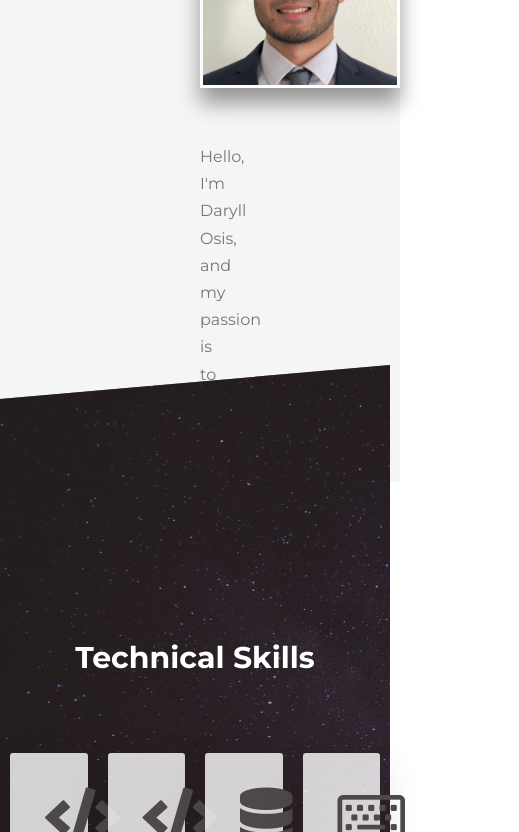
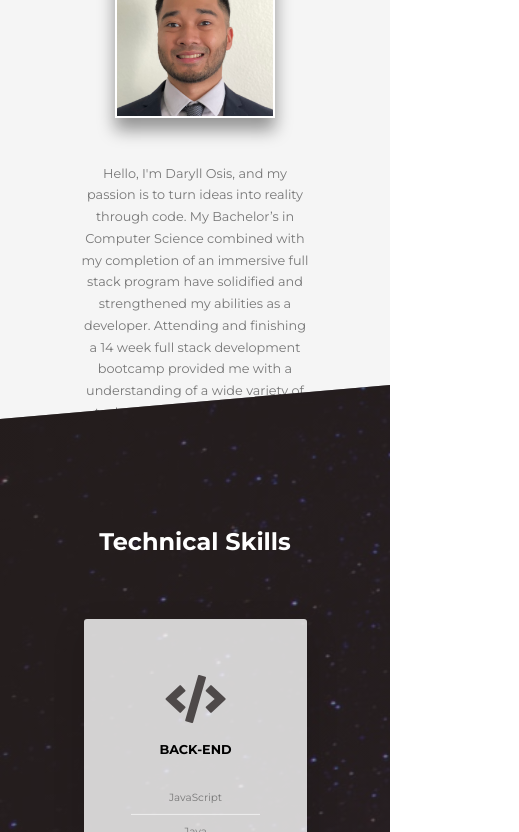
Before and after one commit to dirtyhoops/portfolio-updated, a website: page index.html in a window 390 px wide. Shown: the part 1168-2000 px from the top of the page, 519 px wide, since content can reach past the window. Drawn offline with nearby package versions, Linux system fonts and the light colour scheme.

Commit message:
added some media queries

```diff
--- a/index.html
+++ b/index.html
@@ -255,8 +255,7 @@
               </div>
             </div>
           </div>
-        </div>
-        <div class="row">
+
           <div class="col-1-of-3">
             <div class="project project__animation--4">
               <div class="project__side project__side--front">
--- a/sass/abstracts/_mixins.scss
+++ b/sass/abstracts/_mixins.scss
@@ -12,3 +12,48 @@
   left: 50%;
   transform: translate(-50%, -50%);
 }
+
+// MEDIA QUERY MANAGER
+/*
+0 - 600px:      Phone
+600-900px:      Table portrait
+900-1200px:     Table landscape
+1200-1800px:    Is where our normal styles apply
+1800px + :      Big desktop
+
+$breakpoint argument choices:
+- phone
+- tab-portrait
+- tab-lanscape
+- big-desktop
+
+ORDER: Base + typography > general layout + grid > page layout > components
+
+1em = 16px
+*/
+
+@mixin respond($breakpoint) {
+  @if $breakpoint == phone {
+    @media (max-width: 37.5em) {
+      @content;
+    } // 37.5em = 600px
+  }
+
+  @if $breakpoint == tab-portrait {
+    @media (max-width: 56.25em) {
+      @content;
+    } // 900px
+  }
+
+  @if $breakpoint == tab-landscape {
+    @media (max-width: 75em) {
+      @content;
+    } // 1200px
+  }
+
+  @if $breakpoint == big-desktop {
+    @media (min-width: 112.5em) {
+      @content;
+    } // 1800px
+  }
+}
--- a/sass/abstracts/_variables.scss
+++ b/sass/abstracts/_variables.scss
@@ -17,6 +17,7 @@ $default-font-size: 1.6rem;
 // GRID ----- put 0 gutter mostly for the grid for the project
 $grid-width: 114rem;
 $gutter-vertical: 0rem;
+$gutter-vertical-small: 3rem;
 $gutter-horizontal: 0rem;
 
 // FONT
--- a/sass/base/_base.scss
+++ b/sass/base/_base.scss
@@ -10,6 +10,20 @@ html {
   // Default is 16px, so 62.5% of that is 10px
   // This defines what 1rem is
   font-size: 62.5%;
+
+  @include respond(tab-landscape) {
+    // width < 1200
+    font-size: 56.25%; // 1 rem = 9px   9/16 = 50%
+  }
+
+  @include respond(tab-portrait) {
+    // width < 900
+    font-size: 50%; // 1 rem = 8px    8/16 = 50%;
+  }
+
+  @include respond(big-desktop) {
+    font-size: 75%; // 1rem = 12px     12/16 = 75%
+  }
 }
 
 body {
--- a/sass/base/_typography.scss
+++ b/sass/base/_typography.scss
@@ -4,7 +4,6 @@ body {
   /* font-size: 16px; */
   line-height: 1.7;
   color: $color-grey-dark;
-  // padding: 2rem;
 }
 
 .heading-primary {
@@ -15,7 +14,7 @@ body {
 
   &--main {
     display: block;
-    font-size: 4rem;
+    font-size: 4.4rem;
     font-weight: 500;
     letter-spacing: 0.2rem;
     animation-name: moveInLeft;
@@ -29,7 +28,7 @@ body {
 
   &--sub {
     display: block;
-    font-size: 3rem;
+    font-size: 3.4rem;
     font-weight: 500;
     letter-spacing: 0.2rem;
     animation: moveInRight 1s ease-out;
--- a/sass/components/_projects.scss
+++ b/sass/components/_projects.scss
@@ -2,6 +2,10 @@
   height: 30rem;
   position: relative;
   color: $color-black;
+
+  @include respond(phone) {
+    height: 40rem;
+  }
 
   &__side {
     font-size: 2rem;
@@ -12,6 +16,10 @@
     top: 0;
     left: 0;
     overflow: hidden;
+
+    @include respond(phone) {
+      height: 40rem;
+    }
 
     &--front {
       background-color: $color-white;
@@ -31,6 +39,10 @@
   &__picture {
     background-size: cover;
     height: 30rem;
+
+    @include respond(phone) {
+      height: 40rem;
+    }
 
     &--1 {
       background-image: url('https://sneakernews.com/wp-content/uploads/2017/04/adodas-yeezy-boost-350-cream-white-confirmed-app-store-list-1.jpg'); // for Hyped Goods
@@ -55,6 +67,10 @@
       font-size: 2.1rem;
       margin-top: 7rem;
       margin-bottom: -0.3rem;
+
+      @include respond(phone) {
+        margin-top: 13rem;
+      }
     }
 
     &--sub {
--- a/sass/components/_skills.scss
+++ b/sass/components/_skills.scss
@@ -1,12 +1,23 @@
 .skill-box {
   // height: 37rem;
+  width: 100%;
   background-color: rgba($color-white, 0.8);
-  font-size: 1.5rem;
   padding: 1.5rem;
   text-align: center;
   border-radius: 3px;
   box-shadow: 0 1.5rem 4rem rgba($color-black, 0.15);
   transition: transform 0.3s;
+
+  @include respond(tab-portrait) {
+    width: 90%;
+    padding: 3rem;
+    margin: 0 auto;
+  }
+
+  @include respond(phone) {
+    width: 70%;
+    padding: 5rem;
+  }
 
   &__icon {
     font-size: 6rem;
@@ -36,7 +47,7 @@
 
       li {
         text-align: center;
-        font-size: 1.5rem;
+        font-size: 1.3rem;
         padding: 1rem;
 
         &:not(:last-child) {
--- a/sass/layout/_grid.scss
+++ b/sass/layout/_grid.scss
@@ -4,6 +4,11 @@
 
   &:not(:last-child) {
     margin-bottom: $gutter-vertical;
+  }
+
+  @include respond(tab-portrait) {
+    max-width: 90%;
+    padding: 0 1em;
   }
 
   @include clearfix;
@@ -13,6 +18,19 @@
 
     &:not(:last-child) {
       margin-right: $gutter-horizontal;
+
+      @include respond(tab-portrait) {
+        margin-right: 0;
+        margin-bottom: $gutter-vertical-small;
+      }
+    }
+
+    @include respond(tab-portrait) {
+      width: 50% !important;
+    }
+
+    @include respond(phone) {
+      width: 100% !important;
     }
   }
 
--- a/sass/layout/_header.scss
+++ b/sass/layout/_header.scss
@@ -14,11 +14,20 @@
   -webkit-clip-path: polygon(0 0, 100% 0, 100% 100vh, 0 100%);
   clip-path: polygon(0 0, 100% 0, 100% 100vh, 0 100%);
 
+  @include respond(tab-portrait) {
+    -webkit-clip-path: polygon(0 0, 100% 0, 100% 100vh, 0 94%);
+    clip-path: polygon(0 0, 100% 0, 100% 100vh, 0 94%);
+  }
+
   &__text-box {
     position: absolute;
-    top: 50%;
+    top: 40%;
     left: 50%;
     transform: translate(-50%, -50%);
     text-align: center;
+
+    @include respond(tab-portrait) {
+      width: 90%;
+    }
   }
 }
--- a/sass/pages/_home.scss
+++ b/sass/pages/_home.scss
@@ -1,8 +1,12 @@
 .section-about {
   height: 100vh;
   background-color: whitesmoke;
-  padding: 25rem 20rem;
+  padding: 30rem 20rem;
   margin-top: -16vh;
+
+  @include respond(tab-portrait) {
+    padding: 40rem 10rem;
+  }
 }
 
 .section-skills {
@@ -22,12 +26,26 @@
   & > * {
     transform: skewY(5deg);
   }
+
+  @include respond(tab-portrait) {
+    padding: 15rem 0;
+    height: 97vh;
+  }
+
+  @include respond(phone) {
+    padding: 15rem 0;
+    height: 100%;
+  }
 }
 
 .section-projects {
   background-color: whitesmoke;
-  padding: 20rem 20rem 45rem;
+  padding: 20rem 20rem 45rem 20rem;
   margin-top: -8vh;
+
+  @include respond(tab-portrait) {
+    padding: 20rem 1rem 45rem 1rem;
+  }
 
   &__animation--header {
     animation: moveInRight 1s ease;
```
Also changed, not shown: css/style.css.
